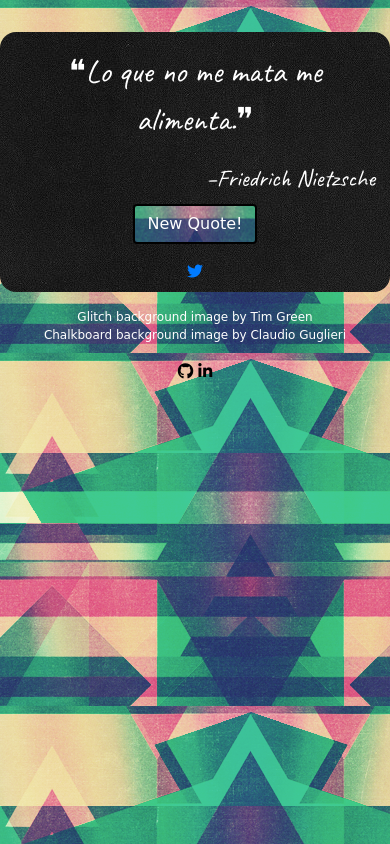
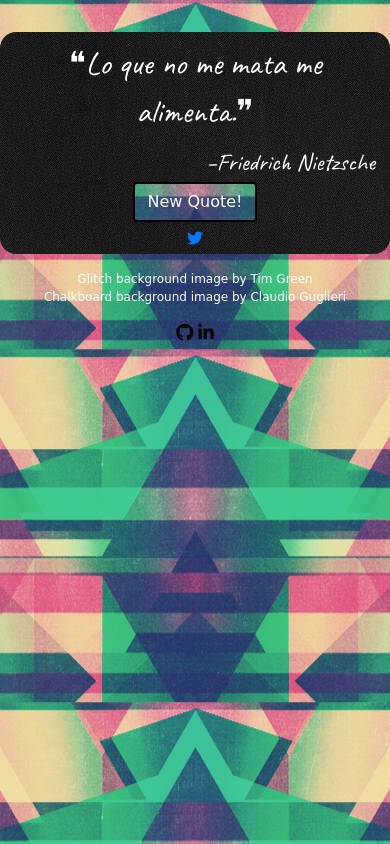
Before and after one commit to VJones2112/randomquotegenerator, a plain HTML site: page index.html in a window 390 px wide. Drawn offline with nearby package versions, Linux system fonts and the light colour scheme; a web font is replaced by a local one.

Commit message:
Centered background img. Worked on hover effects. Reduced padding on small mobile.

```diff
--- a/index.html
+++ b/index.html
@@ -6,9 +6,10 @@
     <meta charset="UTF-8">
     <meta name="description" content="Random quote generator to inspire you!">
     <meta name="viewport" content="width=device-width, initial-scale=1.0, shrink-to-fit=no">
-    <link rel="icon" href="images/v.ico">
-    <link rel="stylesheet" href="https://stackpath.bootstrapcdn.com/bootstrap/4.1.3/css/bootstrap.min.css" integrity="sha384-MCw98/SFnGE8fJT3GXwEOngsV7Zt27NXFoaoApmYm81iuXoPkFOJwJ8ERdknLPMO" crossorigin="anonymous"> <!-- Bootstrap -->
-    <link rel="stylesheet" href="style.css">
+    <link rel="icon" href="images/v.ico"/>
+    <link rel="stylesheet" href="https://stackpath.bootstrapcdn.com/bootstrap/4.1.3/css/bootstrap.min.css" integrity="sha384-MCw98/SFnGE8fJT3GXwEOngsV7Zt27NXFoaoApmYm81iuXoPkFOJwJ8ERdknLPMO" crossorigin="anonymous"/> <!-- Bootstrap -->
+    <link rel="stylesheet" href="https://cdnjs.cloudflare.com/ajax/libs/animate.css/4.1.1/animate.min.css" /> <!-- Animate.style -->
+    <link rel="stylesheet" href="style.css"/>
     <script src="https://kit.fontawesome.com/ce93a524cb.js" crossorigin="anonymous"></script>
 
 </head>
@@ -18,11 +19,9 @@
         <div class="row">
                 <div id="text"><!-- js will generate quote --></div>
         </div>
-        <!-- <div class="row"> -->
-        <div id="author">Placeholder Author<!-- js will generate --></div>
-        <!-- </div> -->
+        <div id="author"><!-- js will generate author--></div>
         <button type="button" class="btn btn-primary" id="new-quote" data-toggle="button" aria-pressed="false" autocomplete="off">New Quote!</button>
-        <a class=" d-block" id="tweet-quote" href="twitter.com/intent/tweet" target="_blank"><i class="fab fa-twitter"></i></a>
+        <a class="d-block animate__animated animate__bounce animate__delay-2s animate__repeat-2" id="tweet-quote" href="twitter.com/intent/tweet" target="_blank"><i class="fab fa-twitter"></i></a>
 
     </div>
 
@@ -33,8 +32,8 @@
     </div>
 
     <div class="social">
-        <a href="https://github.com/VJones2112" target="_blank"><i class="fab fa-github"></i></a>
-        <a href="https://www.linkedin.com/in/veronicajones2112/" target="_blank"><i class="fab fa-linkedin-in"></i></a>
+        <a href="https://github.com/VJones2112" target="_blank"><i class="fab fa-github social_a"></i></a>
+        <a href="https://www.linkedin.com/in/veronicajones2112/" target="_blank"><i class="fab fa-linkedin-in social_a"></i></a>
     </div>
 
 
--- a/style.css
+++ b/style.css
@@ -7,24 +7,22 @@ body {
     margin: 0 auto;
     font-family: 'Hachi Maru Pop', cursive;
     background: url('images/glitch.png');
+    background-position: center;
 }
-
-
 
 #quote-box {
     margin-top: 2rem;
     background: url('images/chalkboard.jpg');
     color: #fff;
     border-radius: 1rem;
-    /* height: 100vh; */
 }
 
 #text,
 #author { font-family: 'Caveat', cursive; }
 #text {
-    /* border: 1px solid orange;  */
     font-size: 2rem;
     padding: 1rem;
+    margin: 0 auto;
 }
 #text::before { content: "\0275D"; }
 #text::after { content: "\0275E"; }
@@ -33,9 +31,7 @@ body {
     font-size: 1.5rem;
     text-align: right;
 }
-/* #author::before { content: "\1F730"; } \02726 is a starry thing*/
 #author::before { content: "\02013"; }
-/* #new-quote {border: 1px solid green; */
 
 button {
     background: url('images/glitch.png');
@@ -47,12 +43,16 @@ button {
     margin: 0.5rem 0;
 }
 
+#new-quote:hover {
+    background-color:rgba(0, 0, 0, 0.468);
+    background-blend-mode: darken;
+}
+
 #tweet-quote {
     padding: 0.5rem 0;
     border-radius: 1rem;
 }
 
-/* #tweet-quote {border: 1px solid blue;} */
 .imageAttributes { margin: 1rem 0; }
 .imageAttributes,
 .imageAttributes a {
@@ -61,3 +61,17 @@ button {
 }
 
 .social a { color: #000; }
+.social_a {
+    transition: transform 0.3s;
+    font-size: 1.1rem;
+}
+.social_a:hover {
+    transform: scale(1.2);
+}
+/* Reduce padding on small devices */
+@media only screen and (max-width: 480px) {
+    body { max-width: 420px; }
+    #text { padding: 0.5rem; max-width: 410px; }
+    #new-quote { margin: 0.15rem 0; }
+    #tweet-quote { padding: 0.15rem 0; }
+}
```
